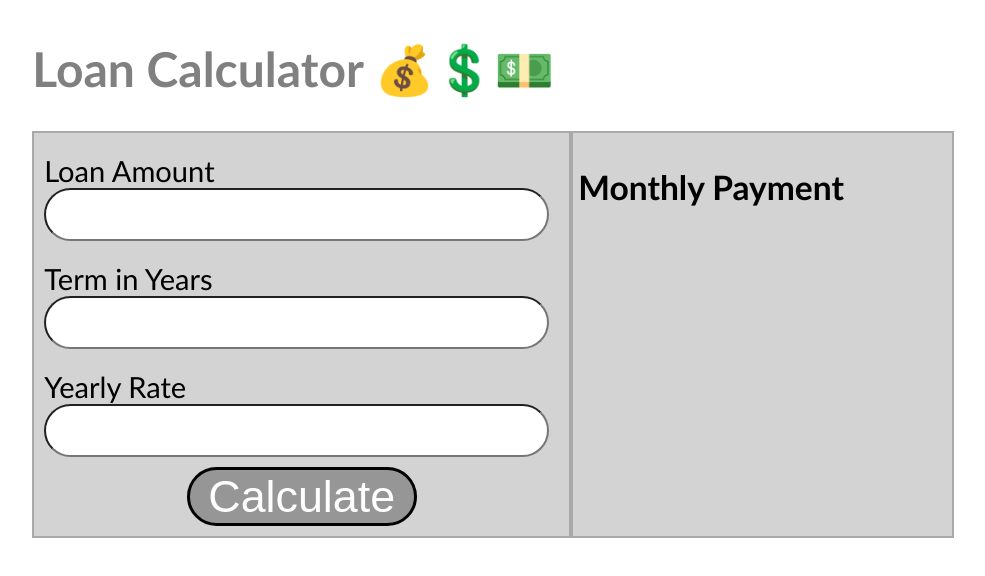
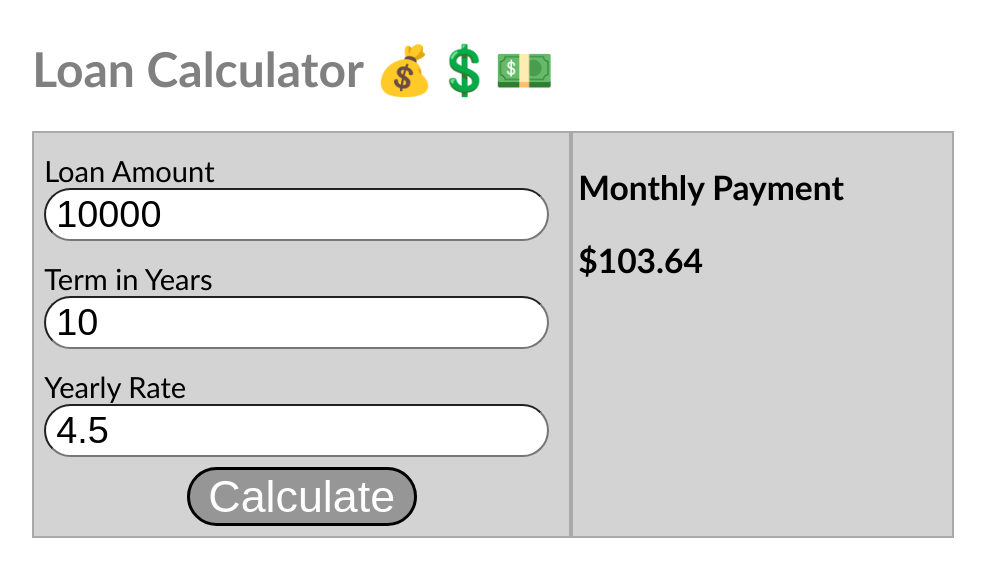
Before and after one commit to Harrison-Burns/Jasmine-Practice, a plain HTML site: page calculator.html in a window 1280 px wide. Shown: the whole page, without its empty margins (147-1132 px from the left). Drawn offline with Linux system fonts and the light colour scheme.

Commit message:
loan calc updated

```diff
--- a/calculator.js
+++ b/calculator.js
@@ -4,6 +4,7 @@ window.addEventListener('DOMContentLoaded', function() {
     setupIntialValues();
     form.addEventListener("submit", function(e) {
       e.preventDefault();
+      console.log('submit')
       update();
     });
   }
@@ -21,20 +22,38 @@ function getCurrentUIValues() {
 // Put some default values in the inputs
 // Call a function to calculate the current monthly payment
 function setupIntialValues() {
+  const values = {amount: 10000, years: 10, rate: 4.5};
+  const amountUI = document.getElementById('loan-amount');
+  amountUI.value = values.amount;
+  const yearsUI = document.getElementById('loan-years');
+  yearsUI.value = values.years;
+  const rateUI = document.getElementById('loan-rate');
+  rateUI.value = values.rate
+  update();
 }
 
 // Get the current values from the UI
 // Update the monthly payment
 function update() {
+  const currentUIValues = getCurrentUIValues();
+  updateMonthly(calculateMonthlyPayment(currentUIValues))
 }
 
 // Given an object of values (a value has amount, years and rate ),
 // calculate the monthly payment.  The output should be a string
 // that always has 2 decimal places.
 function calculateMonthlyPayment(values) {
+  const monthlyRate = (values.rate/100)/12;
+  const n = Math.floor(values.years*12);
+  return(
+    (monthlyRate*values.amount) /
+    (1-Math.pow((1+monthlyRate), -n))
+  ).toFixed(2);
 }
 
 // Given a string representing the monthly payment value,
 // update the UI to show the value.
 function updateMonthly(monthly) {
+  const monthlyUI = document.getElementById('monthly-payment');
+  monthlyUI.innerText = '$' + monthly;
 }
```
Also changed, not shown: calculator-test.html (+1 -1 lines), calculator-test.js (+12 -4 lines).
